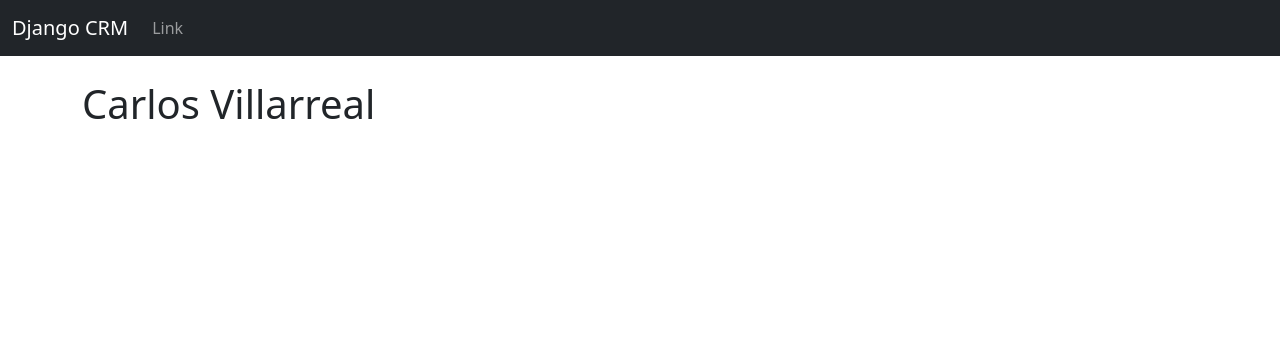
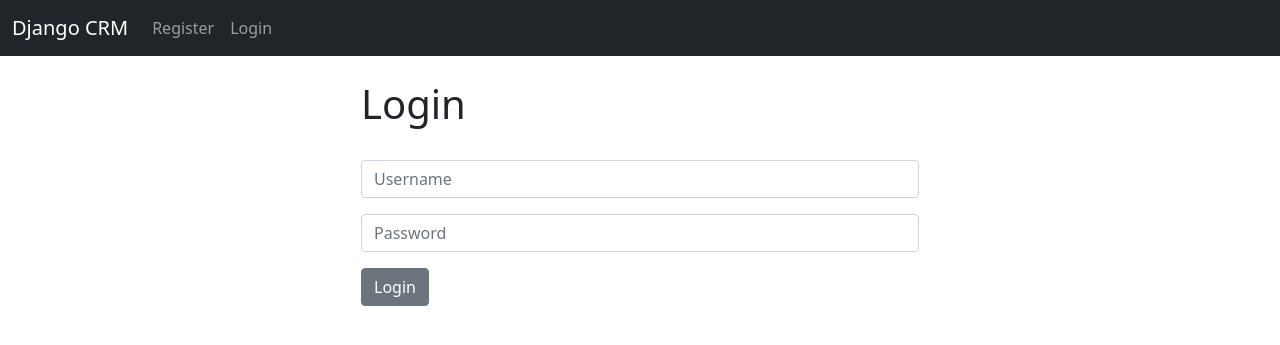
Before and after one commit to villarrealfx/Django-CRM, a Django app: page / in a window 1280 px wide. Shown: the top 345 px of the page. Run offline with Django 5.2, Linux system fonts and the light colour scheme.

Commit message:
Creadas vistas de login, logout, register

```diff
--- a/website/templates/base.html
+++ b/website/templates/base.html
@@ -14,6 +14,15 @@
         {% include "navbar.html" %}
         <div class='container'>
             <br/>
+            {% if messages %}
+              {% for message in messages %}
+              <div class="alert alert-warning alert-dismissible fade show" role="alert">
+                  {{ message }}
+                <button type="button" class="btn-close" data-bs-dismiss="alert" aria-label="Close"></button>
+              </div>
+
+              {% endfor %}
+            {% endif %}
             {% block content %}
             {% endblock content %}
         </div>
--- a/website/templates/home.html
+++ b/website/templates/home.html
@@ -1,5 +1,30 @@
 {% extends "base.html" %}
 
 {% block content %}
+
+<div class="col-md-6 offset-md-3">
+
+    {% if user.is_authenticated %}
+
     <h1>Carlos Villarreal</h1>
+
+    {% else %}
+
+    <h1>Login</h1>
+    <br>
+    <form action="{% url "home" %}" method="POST">
+        {% csrf_token %}
+        <form>
+            <div class="mb-3">
+                <input type="text" class="form-control" name="username", placeholder="Username" required>
+            <div class="mb-3 mt-3">
+                <input type="password" class="form-control" name="password", placeholder="Password" required>
+            </div>
+            <button type="submit" class="btn btn-secondary">Login</button>
+        </form>
+    </form>
+
+    {% endif %}
+
+</div>
 {% endblock content %}
--- a/website/templates/navbar.html
+++ b/website/templates/navbar.html
@@ -7,9 +7,20 @@
       <div class="collapse navbar-collapse" id="navbarSupportedContent">
         <ul class="navbar-nav me-auto mb-2 mb-lg-0">
 
-          <li class="nav-item">
-            <a class="nav-link" href="#">Link</a>
-          </li>
+          {% if user.is_authenticated %}
+            <li class="nav-item">
+              <a class="nav-link" href=" {% url "logout" %}">Logout</a>
+            </li>
+          {% else %}
+            <li class="nav-item">
+              <a class="nav-link" href=" {% url "register" %}">Register</a>
+            </li>
+
+            <li class="nav-item">
+              <a class="nav-link" href=" {% url "home" %}">Login</a>
+            </li>
+
+          {% endif %}
 
         </ul>
 
--- a/website/urls.py
+++ b/website/urls.py
@@ -3,5 +3,7 @@ from . import views
 
 urlpatterns = [
     path('', views.home, name='home'),
-
+    # path('login/', views.login_user, name='login'),
+    path('logout', views.logout_user, name='logout'),
+    path('register', views.register_user, name='register'),
 ]
--- a/website/views.py
+++ b/website/views.py
@@ -1,4 +1,47 @@
-from django.shortcuts import render
+from django.shortcuts import render, redirect
+from django.contrib.auth import authenticate, login, logout
+from django.contrib import messages
+from .forms import SignUpForm
 
 def home(request):
-    return render(request, 'home.html', {})
+    # Chequear si se encuentra logeado
+    if request.method == 'POST':
+        username = request.POST['username']
+        password = request.POST['password']
+        # Autenticación
+        user = authenticate(request, username=username, password=password)
+        if user is not None:
+            login(request, user)
+            messages.success(request, "Usted se ha logeado correctamente")
+            return redirect('home')
+        else:
+            messages.success(request, 'Error al intentar autenticarse, por favor verifique e intentelo de nuevo')
+            return redirect('home')
+    else:
+        return render(request, 'home.html', {})
+
+def logout_user(request):
+    logout(request)
+    messages.success(request, "Usted ha sido 'Loged Out' ....")
+    return redirect('home')
+
+def register_user(request):
+    if request.method == 'POST':
+        form = SignUpForm(request.POST)
+        if form.is_valid():
+            form.save()
+            # Autenticación y logeado
+            username = form.cleaned_data['username']
+            password = form.cleaned_data['password1']
+            user = authenticate(username=username, password=password)
+            login(request, user)
+            messages.success(request, "Usted se ha registrado correctamente Bienvenido")
+            return redirect('home')
+        # else:
+        #     messages.success(request, 'Error al intentar registrarse, por favor verifique e intentelo de nuevo')
+        #     return redirect('home')
+    else:
+        form = SignUpForm()
+        return render(request, 'register.html', {'form':form})
+
+    return render(request, 'register.html', {'form':form})
```
Also changed, not shown: website/forms.py (added, +32 -0 lines), website/templates/register.html (added, +30 -0 lines).
